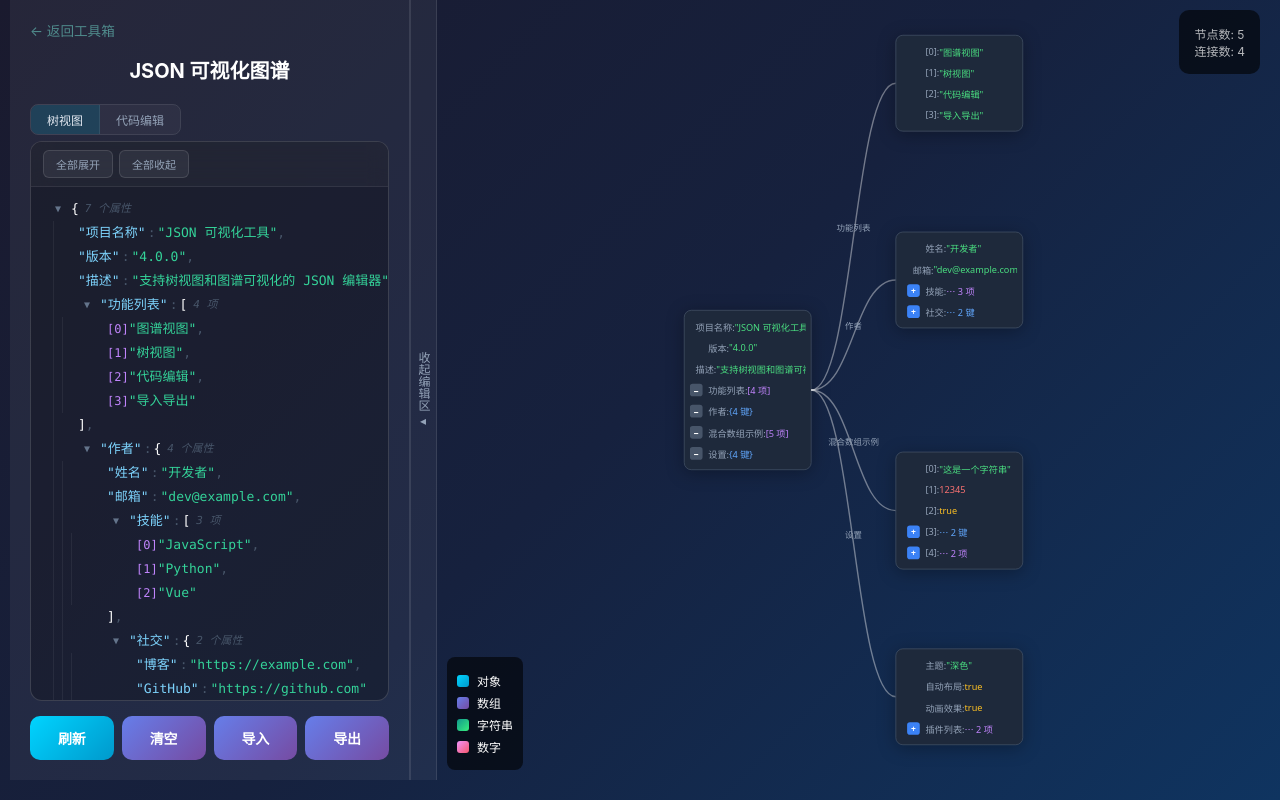
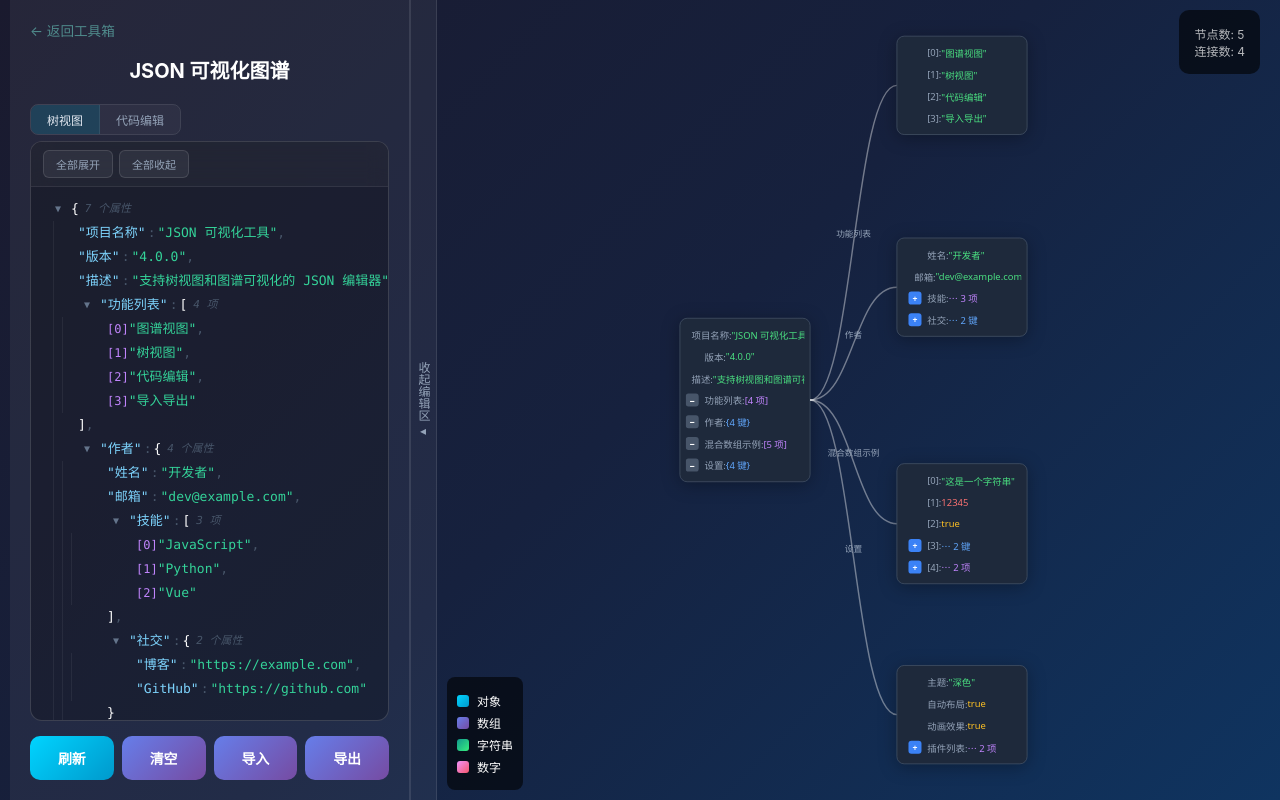
Before and after one commit to BayiHY/site-analyzer, a Flask app: page /json-visualizer in a window 1280 px wide. Run offline with Flask 3, Linux system fonts and the light colour scheme; parts of the project's set-up code (start-up, migrations or seed data) failed here and were passed over.

Commit message:
fix: JSON 可视化图谱页面底部完全撑满（100vh）

```diff
--- a/web/static/json-visualizer/styles.css
+++ b/web/static/json-visualizer/styles.css
@@ -24,7 +24,7 @@ body {
 
 .container {
     display: flex;
-    height: calc(100vh - 20px);
+    height: 100vh;
     margin: 0 10px;
 }
 
```
